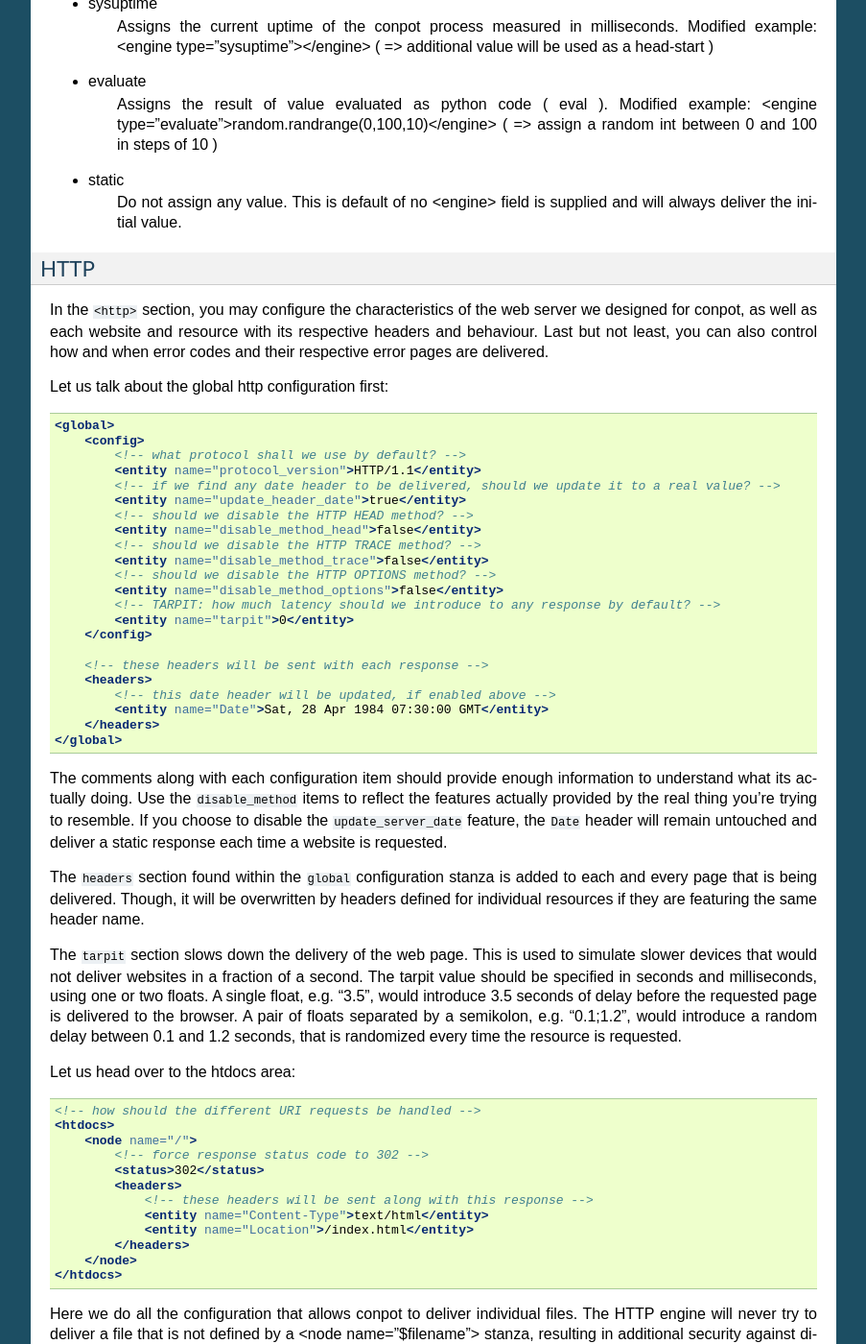
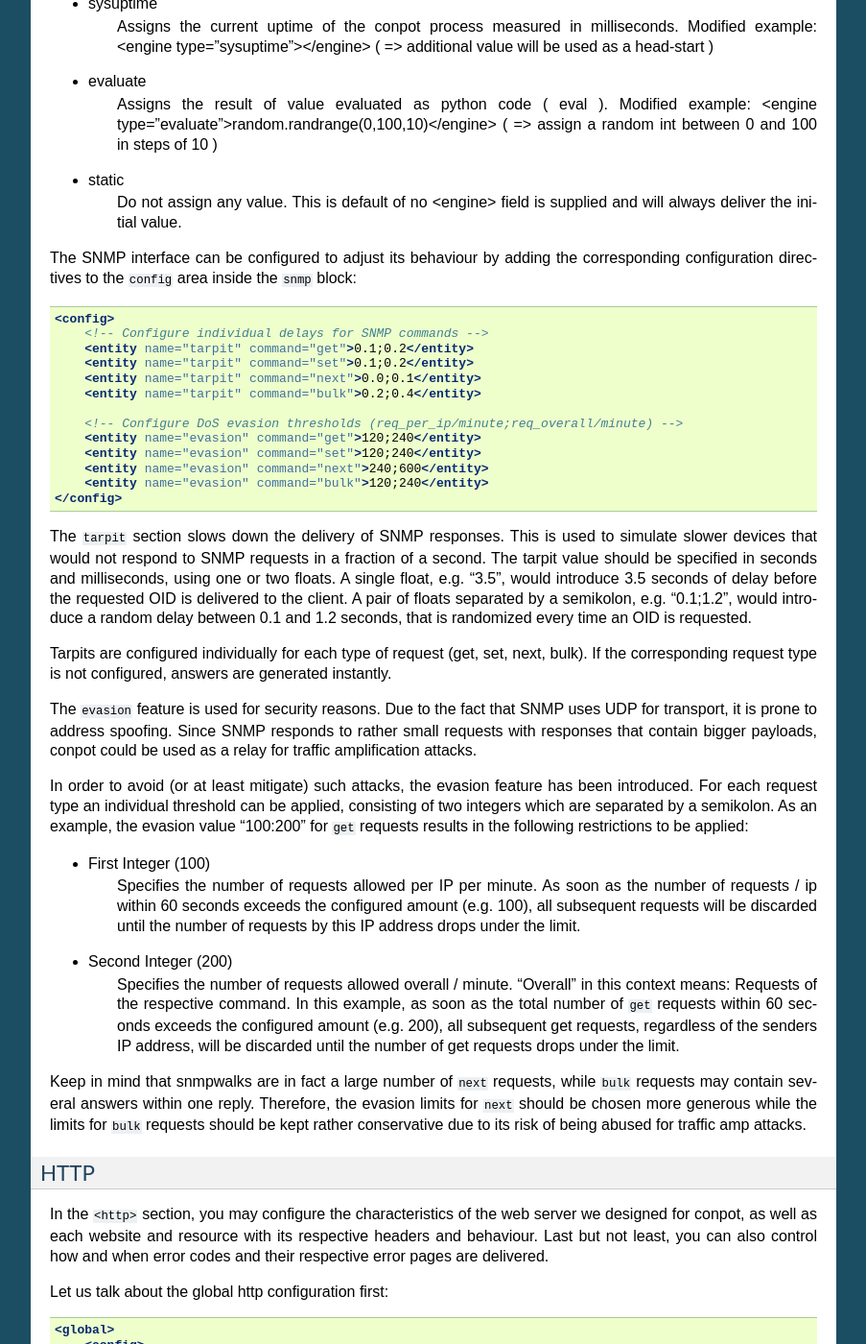
Before and after one commit to logictitans/PLC-conpot, a Sphinx documentation site: the page built from docs/source/usage/usage.rst, in a window 1280 px wide and 1400 px high, scrolled down 2432 px. Shown: the whole window at 96% size, without its empty margins (198-1101 px from the left). Built offline with Sphinx 7.4.7, drawn with Linux system fonts in a browser that asks for light colours; the version number is read from the project's files by our own code.

Commit message:
SNMP: added documentation for tarpit and traffic amp evasion

```diff
--- a/docs/source/usage/usage.rst
+++ b/docs/source/usage/usage.rst
@@ -145,6 +145,56 @@ Currently, the following engine types are implemented:
 
 * static
     Do not assign any value. This is default of no <engine> field is supplied and will always deliver the initial value.
+
+The SNMP interface can be configured to adjust its behaviour by adding the corresponding configuration directives to
+the ``config`` area inside the ``snmp`` block:
+
+.. code-block:: xml
+
+        <config>
+            <!-- Configure individual delays for SNMP commands -->
+            <entity name="tarpit" command="get">0.1;0.2</entity>
+            <entity name="tarpit" command="set">0.1;0.2</entity>
+            <entity name="tarpit" command="next">0.0;0.1</entity>
+            <entity name="tarpit" command="bulk">0.2;0.4</entity>
+
+            <!-- Configure DoS evasion thresholds (req_per_ip/minute;req_overall/minute) -->
+            <entity name="evasion" command="get">120;240</entity>
+            <entity name="evasion" command="set">120;240</entity>
+            <entity name="evasion" command="next">240;600</entity>
+            <entity name="evasion" command="bulk">120;240</entity>
+        </config>
+
+The ``tarpit`` section slows down the delivery of SNMP responses. This is used to simulate slower devices that would not
+respond to SNMP requests in a fraction of a second. The tarpit value should be specified in seconds and milliseconds,
+using one or two floats. A single float, e.g. "3.5", would introduce 3.5 seconds of delay before the requested OID is
+delivered to the client. A pair of floats separated by a semikolon, e.g. "0.1;1.2", would introduce a random delay
+between 0.1 and 1.2 seconds, that is randomized every time an OID is requested.
+
+Tarpits are configured individually for each type of request (get, set, next, bulk). If the corresponding request type
+is not configured, answers are generated instantly.
+
+The ``evasion`` feature is used for security reasons. Due to the fact that SNMP uses UDP for transport, it is prone to
+address spoofing. Since SNMP responds to rather small requests with responses that contain bigger payloads, conpot
+could be used as a relay for traffic amplification attacks.
+
+In order to avoid (or at least mitigate) such attacks, the evasion feature has been introduced. For each request type
+an individual threshold can be applied, consisting of two integers which are separated by a semikolon. As an example,
+the evasion value "100:200" for ``get`` requests results in the following restrictions to be applied:
+
+* First Integer (100)
+    Specifies the number of requests allowed per IP per minute. As soon as the number of requests / ip within 60 seconds
+    exceeds the configured amount (e.g. 100), all subsequent requests will be discarded until the number of requests
+    by this IP address drops under the limit.
+* Second Integer (200)
+    Specifies the number of requests allowed overall / minute. "Overall" in this context means: Requests of the
+    respective command. In this example, as soon as the total number of ``get`` requests within 60 seconds exceeds the
+    configured amount (e.g. 200), all subsequent get requests, regardless of the senders IP address, will be discarded
+    until the number of get requests drops under the limit.
+
+Keep in mind that snmpwalks are in fact a large number of ``next`` requests, while ``bulk`` requests may contain several
+answers within one reply. Therefore, the evasion limits for ``next`` should be chosen more generous while the limits for
+``bulk`` requests should be kept rather conservative due to its risk of being abused for traffic amp attacks.
 
 HTTP
 ~~~~
```
